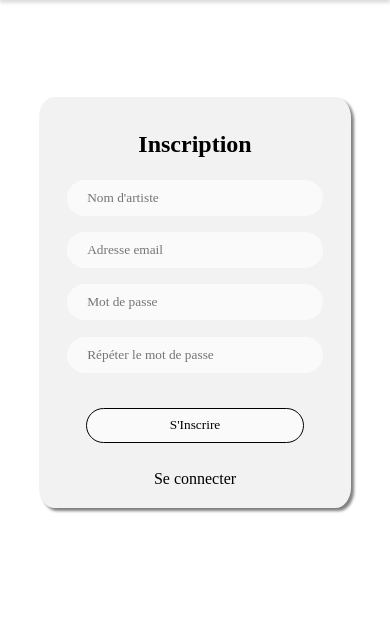
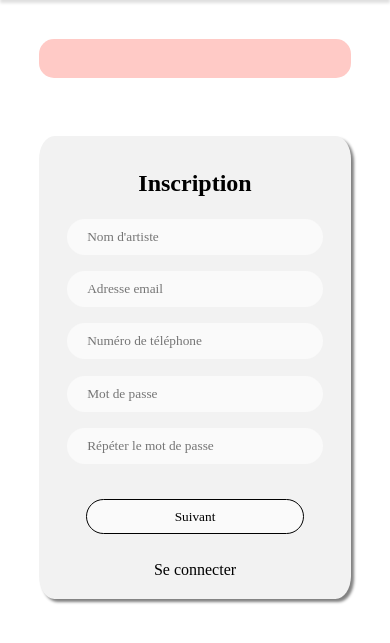
Before and after one commit to laelian-r/beats-start, a PHP site: page /pages/regestration.php in a window 390 px wide. Shown: the part 110-753 px from the top of the page. Run offline with PHP 8.4, Linux system fonts and the light colour scheme.

Commit message:
finish alert error form

```diff
--- a/main.js
+++ b/main.js
@@ -1,51 +1,61 @@
-// const suggest = [abaissa, abaissable, abaissai, abaissaient, abaissais, abaissait, abaissâmes, abaissant, abaissante, abaissantes, abaissants, abaissas, abaissasse, abaissassent, abaissasses, abaissassiez, abaissassions, abaissât, abaissâtes, abaisse, abaissé, abaissée, abaissées, abaisse-langue, abaissement, abaissements, abaissent, abaisser, abaissera];
+// const artists = [
+//     'Derow', 'Damso', 'Luther', 'Ysos',
+//     'Heezy Lee', 'Mellow', 'V€nus', 'Le motif'
+//   ];
 
-const artists = [
-    'Derow', 'Damso', 'Luther', 'Ysos',
-    'Heezy Lee', 'Mellow', 'V€nus', 'Le motif'
-  ];
+//   const div = document.querySelector('#cards')
 
-  const div = document.querySelector('#cards')
+//   const input = document.querySelector('input');
 
-  const input = document.querySelector('input');
-
-  input.addEventListener('input', (event) => {
-    const results = search(event.target.value, artists);
-    // console.log(results);
+//   input.addEventListener('input', (event) => {
+//     const results = search(event.target.value, artists);
 
 
-    div.style.display="block";
-    div.style.padding="15px";
+//     div.style.display="block";
+//     div.style.padding="15px";
 
-    // if(input == "") {
-    //     alert("hello");
-    //     div.style.display="none";
-    // }
-    // return;
+//     let list = "";
 
-    let list = "";
+//     for(let i = 0; i < results.length; i++) {
+//       list += "<li>" + results[i] + "</li>";
+//     }
+//    div.innerHTML = list;
+// });
 
-    for(let i = 0; i < results.length; i++) {
-      list += "<li>" + results[i] + "</li>";
-    }
-    div.innerHTML = list;
-  });
+//   const search = (str, wordList) => {
+//     const results = [];
+//     if(str.length === 0) {
+//       return results;
+//     }
 
-  const search = (str, wordList) => {
-    const results = [];
-    if(str.length === 0) {
-      return results;
-    }
+//     for(let i = 0; i < wordList.length; i++) {
+//       const item = wordList[i];
+//       if(item.toUpperCase().startsWith(str.toUpperCase())) {
+//         results.push(item);
+//       }
+//     }
+//     return results;
+//   }
 
-    for(let i = 0; i < wordList.length; i++) {
-      const item = wordList[i];
-      if(item.toUpperCase().startsWith(str.toUpperCase())) {
-        results.push(item);
-      }
-    }
-    return results;
-  }
+alert("yo")
 
 
-  // MENU
-  const menu = document.querySelector("#menu");
+// MENU
+const menu = document.querySelector("#menu");
+
+document.addEventListener('keydown', e => {
+  if (e.key === 'Escape') {
+    menu.style.display = "flex";
+  }
+});
+
+
+// INSCRIPTION
+// const boxAlert = document.querySelector("#boxAlert");
+// const message = document.querySelector("#message");
+
+// if(message == "") {
+//   boxAlert.style.display="none";
+// } else {
+//   boxAlert.style.display="flex";
+// }
--- a/pages/logs.css
+++ b/pages/logs.css
@@ -19,6 +19,7 @@
 @media(max-width: 768px) {
     header {
         height: 13%;
+        width: 100%;
         background-color: white;
         display: flex;
         align-items: center;
@@ -41,11 +42,29 @@
         display: none;
     }
 
+    .boxAlert {
+        background-color: #ffcac6;
+        width: 70%;
+        padding: 5%;
+        border-radius: 15px;
+        display: flex;
+        align-items: center;
+        justify-content: center;
+        text-align: center;
+        margin: 10% auto 0;
+    }
+
+    .message {
+        font-size: 1rem;
+        font-weight: 600;
+        color: rgb(52, 52, 52);
+    }
+
     .container {
         display: flex;
         align-items: center;
         justify-content: center;
-        margin-top: 15%;
+        margin-top: 5%;
     }
 
     form {
--- a/pages/regestration.php
+++ b/pages/regestration.php
@@ -39,23 +39,47 @@
     </header>
 
     <main>
+
+      <div class="boxAlert" id="boxAlert">
+        <?php
+          if ($_SERVER["REQUEST_METHOD"] == "POST") {
+              $username = $_POST['username'];
+              $email = $_POST['email'];
+              $phone = $_POST['phone'];
+              $password = $_POST['password'];
+              $cpassword = $_POST['cpassword'];
+
+              if (empty($username) || empty($email) || empty($phone) || empty($password) || empty($cpassword)) {
+                  echo '<p class="message">Veuillez remplir tous les champs du formulaire.</p>';
+              } else {
+                  // Tous les champs sont remplis, vous pouvez effectuer d'autres actions ici
+                  // Par exemple, traiter les données du formulaire
+                  // Par souci de sécurité, assurez-vous de valider et de traiter correctement ces données avant de les utiliser dans votre application
+              }
+          }
+        ?>
+      </div>
+
       <div class="container">
         <form action="" method="post">
           <h2>Inscription</h2>
 
           <label for="username">username</label>
-          <input type="text" name="username" id="username" placeholder="Nom d'artiste">
+          <input type="text" name="username" id="username" placeholder="Nom d'artiste" require>
 
           <label for="email">email</label>
-          <input type="email" name="email" id="email" placeholder="Adresse email">
+          <input type="email" name="email" id="email" placeholder="Adresse email" require>
+
+          <label for="phone">phone</label>
+          <input type="number" name="phone" id="phone" placeholder="Numéro de téléphone" require>
 
           <label for="password">password</label>
-          <input type="password" name="password" id="password" placeholder="Mot de passe">
+          <input type="password" name="password" id="password" placeholder="Mot de passe" require>
 
           <label for="cpassword">cpassword</label>
-          <input type="password" name="cpassword" id="cpassword" placeholder="Répéter le mot de passe">
+          <input type="password" name="cpassword" id="cpassword" placeholder="Répéter le mot de passe" require>
 
-          <button>S'Inscrire</button>
+          <button id="btn">Suivant</button>
 
           <a href="./log_in.php" class="log-in">Se connecter</a>
         </form>
```
Also changed, not shown: pages/log_in.php (+20 -2 lines), db/db.db (added), 1 other file.
